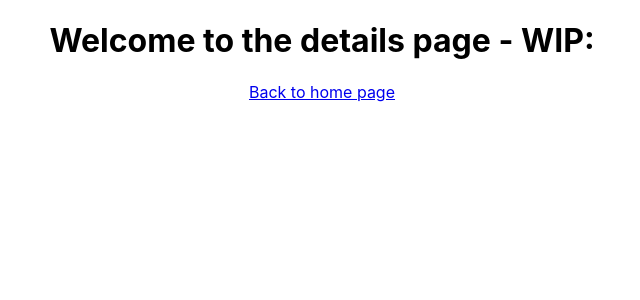
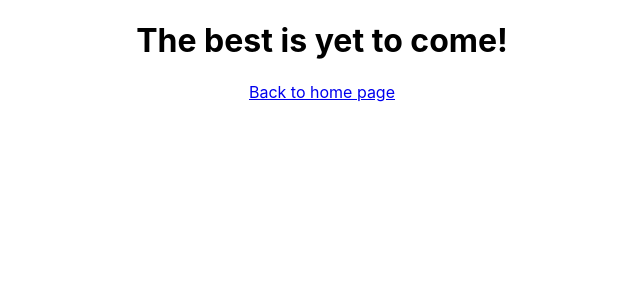
Before and after one commit to aselassie/kodflix, a React (Create React App) app: page /5050 in a window 1280 px wide. Shown: the top 300 px of the page, without its empty margins (318-958 px from the left). Built offline with nearby package versions, Linux system fonts and the light colour scheme.

Commit message:
task 13 component with state

```diff
--- a/src/App.css
+++ b/src/App.css
@@ -27,7 +27,7 @@
 
 .element{
   position: absolute;
-  left:0;
+  /* bottom:0; */
   top: 50%;
   width: 100px;
   height: 50px;
--- a/src/Details.js
+++ b/src/Details.js
@@ -1,11 +1,38 @@
-import React from 'react';
+import React, { Component } from 'react';
 import { Link } from 'react-router-dom';
 
-export default function Details(){
-    return (
-      <div>
-          <h1>Welcome to the details page - WIP: </h1>
-          <Link to='/'>Back to home page</Link>
-      </div>
-    )
-  }
+
+export default class Details extends Component {
+
+    constructor(){
+        super();
+        this.state = {
+            welcomeMessage: 'Welcome to the details page - WIP:'
+        }
+    }
+
+    componentDidMount(){
+        setTimeout(()=>{
+            this.setState({
+                welcomeMessage: 'The best is yet to come!'
+            });
+        }, 3000);
+    }
+    render(){
+        return(
+            <div>
+                <h1>{this.state.welcomeMessage}</h1>
+                <Link to='/'>Back to home page</Link>
+            </div>
+        );
+    }
+}
+
+// export default function Details(){
+//     return (
+//       <div>
+//           <h1>Welcome to the details page - WIP: </h1>
+//           <Link to='/'>Back to home page</Link>
+//       </div>
+//     )
+//   }
```
